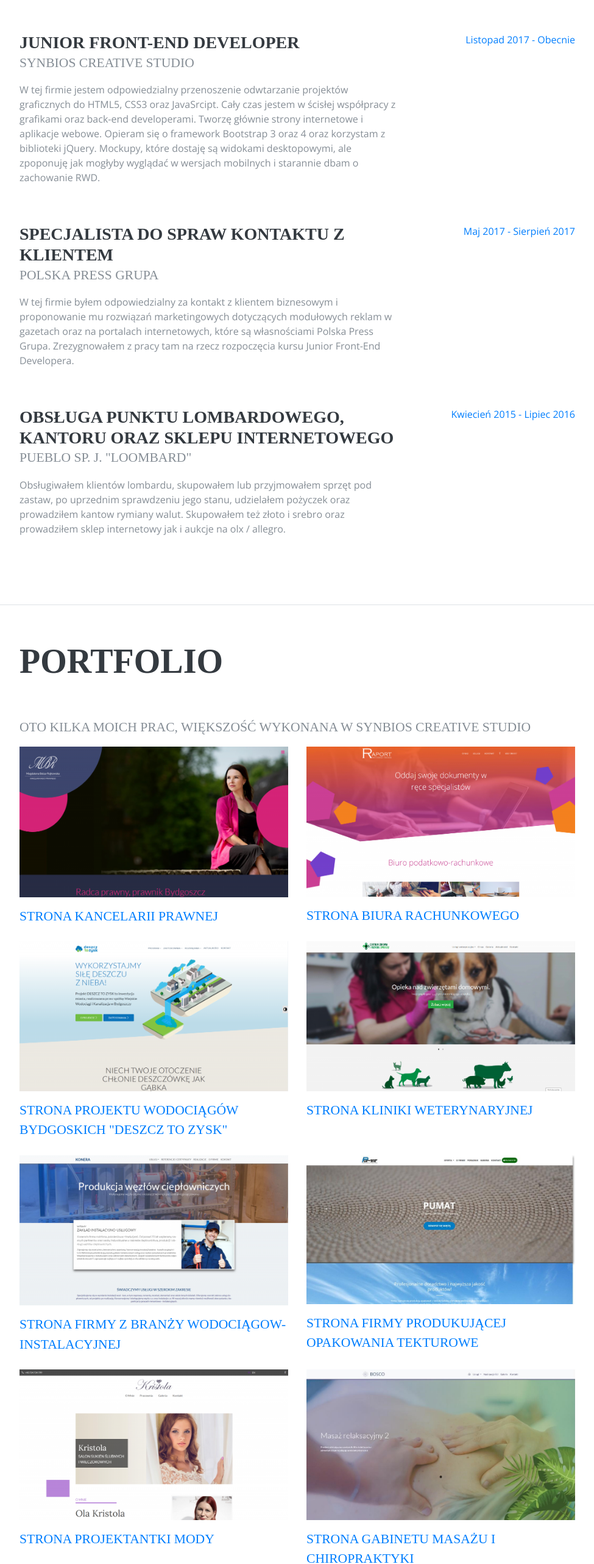
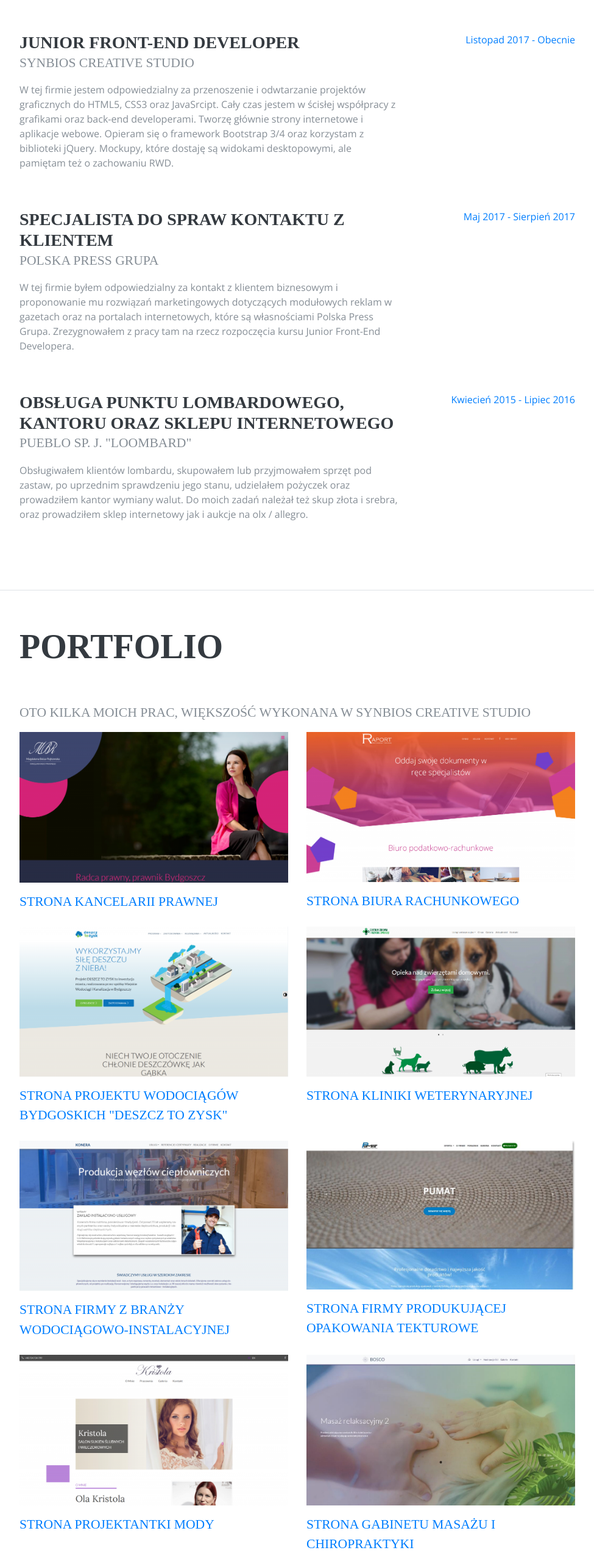
Before and after one commit to Modrak93/portfolio, a plain HTML site: page index.html in a window 1280 px wide. Shown: the part 1260-3824 px from the top of the page at 61% size, without its empty margins (288-1263 px from the left). Drawn offline with nearby package versions, Linux system fonts and the light colour scheme; a script that the page names is missing; a web font is replaced by a local one.

Commit message:
no message

```diff
--- a/index.html
+++ b/index.html
@@ -125,7 +125,7 @@
             <div class="resume-content mr-auto">
               <h3 class="mb-0">Junior Front-End Developer</h3>
               <div class="subheading mb-3">Synbios Creative Studio</div>
-              <p>W tej firmie jestem odpowiedzialny przenoszenie odwtarzanie projektów graficznych do HTML5, CSS3 oraz JavaSrcipt. Cały czas jestem w ścisłej współpracy z grafikami oraz back-end developerami. Tworzę głównie strony internetowe i aplikacje webowe. Opieram się o framework Bootstrap 3 oraz 4 oraz korzystam z biblioteki jQuery. Mockupy, które dostaję są widokami desktopowymi, ale zpoponuję jak mogłyby wyglądać w wersjach mobilnych i starannie dbam o zachowanie RWD.</p>
+              <p>W tej firmie jestem odpowiedzialny za przenoszenie i odwtarzanie projektów graficznych do HTML5, CSS3 oraz JavaSrcipt. Cały czas jestem w ścisłej współpracy z grafikami oraz back-end developerami. Tworzę głównie strony internetowe i aplikacje webowe. Opieram się o framework Bootstrap 3/4 oraz korzystam z biblioteki jQuery. Mockupy, które dostaję są widokami desktopowymi, ale pamiętam też o zachowaniu RWD.</p>
             </div>
             <div class="resume-date text-md-right">
               <span class="text-primary">Listopad 2017 - Obecnie</span>
@@ -147,7 +147,7 @@
             <div class="resume-content mr-auto">
               <h3 class="mb-0">Obsługa punktu lombardowego, kantoru oraz sklepu internetowego</h3>
               <div class="subheading mb-3">Pueblo sp. j. "LOOMBARD"</div>
-              <p>Obsługiwałem klientów lombardu, skupowałem lub przyjmowałem sprzęt pod zastaw, po uprzednim sprawdzeniu jego stanu, udzielałem pożyczek oraz prowadziłem kantow rymiany walut. Skupowałem też złoto i srebro oraz prowadziłem sklep internetowy jak i aukcje na olx / allegro. </p>
+              <p>Obsługiwałem klientów lombardu, skupowałem lub przyjmowałem sprzęt pod zastaw, po uprzednim sprawdzeniu jego stanu, udzielałem pożyczek oraz prowadziłem kantor wymiany walut. Do moich zadań należał też skup złota i srebra, oraz prowadziłem sklep internetowy jak i aukcje na olx / allegro. </p>
             </div>
             <div class="resume-date text-md-right">
               <span class="text-primary">Kwiecień 2015 - Lipiec 2016</span>
@@ -208,7 +208,7 @@
                       <div class="portfolio-item">
                           <a href="https://modrak93.github.io/konera/" target="_blank">
                               <img src="img/portfolio/konera.png" class="img-fluid">
-                              <div class="portfolio-title">Strona firmy z branży wodociągow-instalacyjnej</div>
+                              <div class="portfolio-title">Strona firmy z branży wodociągowo-instalacyjnej</div>
                           </a>
                       </div>
                   </div>
@@ -364,8 +364,8 @@
       <section class="resume-section p-3 p-lg-5 d-flex flex-column" id="interests">
         <div class="my-auto">
           <h2 class="mb-5">Zainteresowania</h2>
-          <p>Poza pracą i branżą IT jestem amatorskim komentatorem esportowym, a konkretnie w grze Counter Strike: Global Offensive. Staram się łapać jak najwięcej okazji do udzielania się w rozwoju esportu, komentując rozgrywki małych turniejów oraz lig CS:GO. Komentowałem też większe imprezy, jak TCS-FUN Make-It Galicja oraz Gdynia Game Festival, gdzie byłem jednym z trzech komentatorów sekcji CS:GO. Poza tym gram w koszykówkę, czytam książki z gatynków fantasy oraz post-apo i zwiedzam ciekawe miejsca razem z moją narzeczoną </p>
-          <p class="mb-0">Staram się ciągle rozwijać w zawodzie Front-End Developera, jestem bardzo nastawiony na zdobywanie nowych umiejętności oraz wiedzy, aby być w tym jeszcze lepszym. Obecnie poszerzam swoją wiedzę z JavaScript, aby później nauczyć się React.js, Angular.js czy Vue.js.</p>
+          <p>Poza pracą i branżą IT jestem amatorskim komentatorem esportowym w grze Counter Strike: Global Offensive. Staram się łapać jak najwięcej okazji do udzielania się w rozwoju esportu, komentując rozgrywki małych turniejów oraz lig CS:GO. Komentowałem też większe imprezy, jak TCS-FUN Make-It Galicja oraz Gdynia Game Festival, gdzie byłem jednym z trzech komentatorów sekcji CS:GO. Poza tym gram w koszykówkę, czytam książki z gatunków fantasy oraz post-apo i zwiedzam ciekawe miejsca razem z moją narzeczoną </p>
+          <p class="mb-0">Staram się ciągle rozwijać w zawodzie Front-End Developera, jestem nastawiony na zdobywanie nowych umiejętności oraz wiedzy, aby być w tym jeszcze lepszym. Obecnie poszerzam swoją wiedzę z JavaScript, aby później nauczyć się React.js, Angular.js czy Vue.js.</p>
         </div>
       </section>
 
```
